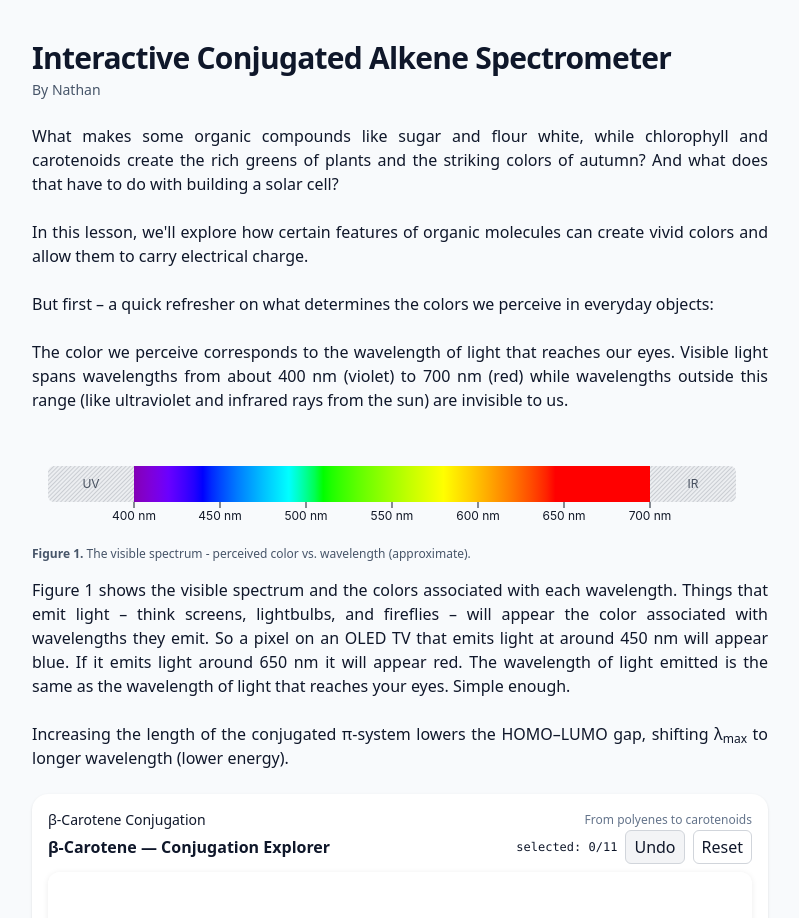
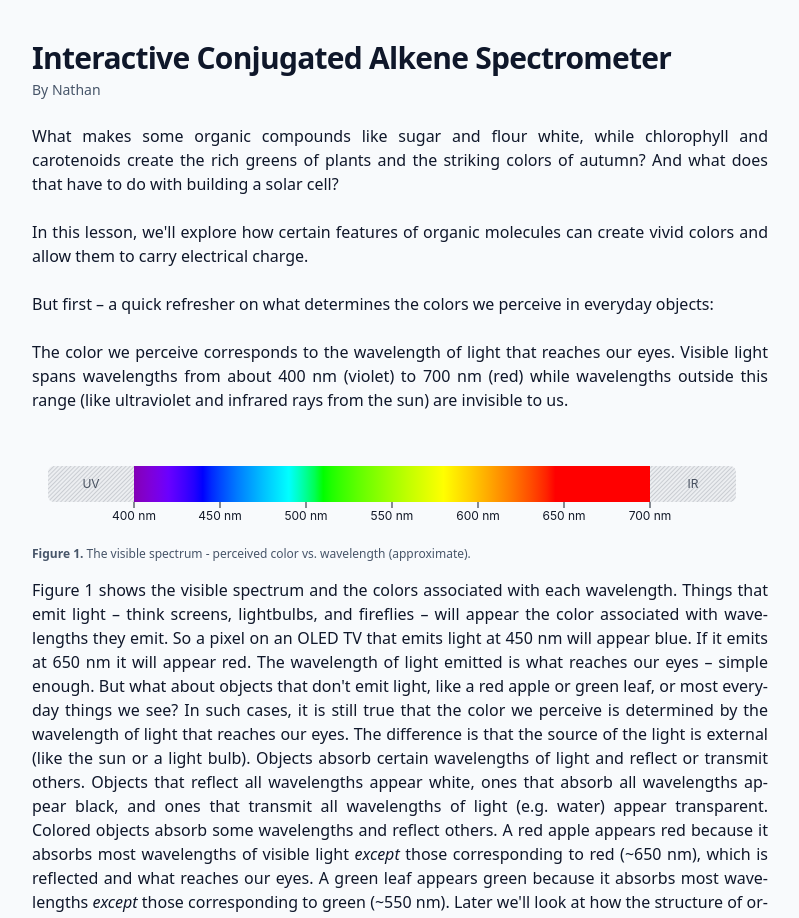
Before and after one commit to nyee88/polyene_spectrometer, a React (Vite) app: page / in a window 1280 px wide. Shown: the top 918 px of the page, without its empty margins (240-1039 px from the left). Built offline with nearby package versions, Linux system fonts and the light colour scheme.

Commit message:
text edits

```diff
--- a/src/App.tsx
+++ b/src/App.tsx
@@ -13,7 +13,7 @@ export default function App() {
         </header>
 
         {/* Intro text */}
-        <section className="space-y-4 leading- text-justify">
+        <section className="space-y-4 leading- text-justify hyphens-auto">
           <p>
             What makes some organic compounds like sugar and flour white,
             while chlorophyll and carotenoids create the rich greens of plants and the striking colors of autumn? And what does that have to do with building a solar cell?
@@ -47,8 +47,17 @@ export default function App() {
           <p>
             Figure 1 shows the visible spectrum and the colors associated with each wavelength.
             Things that emit light – think screens, lightbulbs, and fireflies – will appear the color associated with wavelengths they emit.
-            So a pixel on an OLED TV that emits light at around 450 nm will appear blue. If it emits light around 650 nm it will appear red. The wavelength of light emitted is the same as the wavelength of light that reaches your eyes.
-            Simple enough.
+            So a pixel on an OLED TV that emits light at 450 nm will appear blue. If it emits at 650 nm it will appear red.
+            The wavelength of light emitted is what reaches our eyes – simple enough.
+            But what about objects that don't emit light, like a red apple or green leaf, or most everyday things we see?
+            In such cases, it is still true that the color we perceive is determined by the wavelength of light that reaches our eyes.
+            The difference is that the source of the light is external (like the sun or a light bulb). Objects absorb certain wavelengths
+            of light and reflect or transmit others. Objects that reflect all wavelengths appear white,
+            ones that absorb all wavelengths appear black, and ones that transmit all wavelengths of light (e.g. water) appear transparent.
+            Colored objects absorb some wavelengths and reflect others. A red apple appears red because it absorbs most
+            wavelengths of visible light <em>except</em> those corresponding to red (~650 nm), which is reflected and what reaches our eyes.
+            A green leaf appears green because it absorbs most wavelengths <em>except</em> those corresponding to green (~550 nm). Later we'll look
+            at how the structure of organic molecules determines which wavelengths get absorbed and which ones we see.
 
             <br />
             <br />
```
